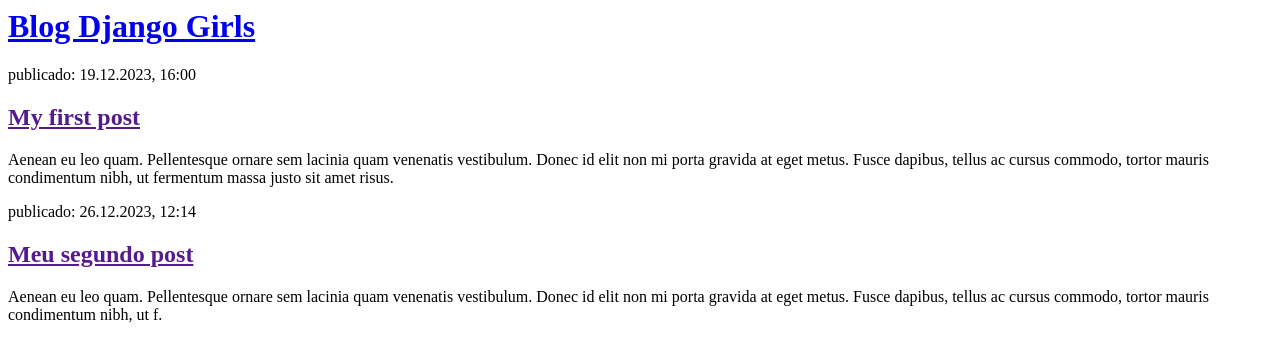
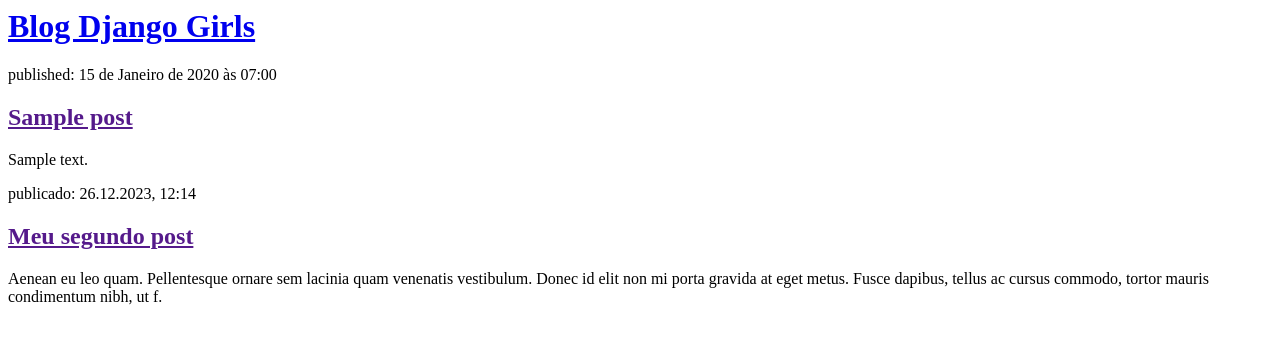
Before and after one commit to bton2/my-first-blog, a Django app: page / in a window 1280 px wide. Shown: the top 362 px of the page. Run offline with Django 5.2, Linux system fonts and the light colour scheme; tables that the repository leaves empty hold one stand-in row (values such as "Sample post").

Commit message:
Modified templates to display form databe.

```diff
--- a/blog/models.py
+++ b/blog/models.py
@@ -8,6 +8,8 @@
     title = models.CharField(max_length=200)
     text = models.TextField()
     created_date = models.DateTimeField(blank=True, null=True)
+    published_date = models.DateTimeField(blank=True, null=True)
+
 
     def publish(self):
         self.published_date = timezone.now()
--- a/blog/templates/blog/post_list.html
+++ b/blog/templates/blog/post_list.html
@@ -8,10 +8,14 @@
         </div>
 
         <div>
-            <p>publicado: 19.12.2023, 16:00</p>
-            <h2><a href="">My first post</a></h2>
-            <p>Aenean eu leo quam. Pellentesque ornare sem lacinia quam venenatis vestibulum. Donec id elit non mi porta gravida at eget metus. Fusce dapibus, tellus ac cursus commodo, tortor mauris condimentum nibh, ut fermentum massa justo sit amet risus.</p>
-        </div>
+
+        {% for post in posts %}
+            <div>
+                <p>published: {{ post.published_date }}</p>
+                <h2><a href="">{{ post.title }}</a></h2>
+                <p>{{ post.text|linebreaksbr }}</p>
+            </div>
+        {% endfor %}
 
       <div>
             <p>publicado: 26.12.2023, 12:14</p>
--- a/blog/views.py
+++ b/blog/views.py
@@ -1,6 +1,9 @@
 from django.shortcuts import render
+from django.utils import timezone
+from .models import Post
 
 # Create your views here.
 
 def post_list(request):
-    return render(request, 'blog/post_list.html', {})
+    posts = Post.objects.filter(published_date__lte=timezone.now()).order_by('published_date')
+    return render(request, 'blog/post_list.html', {'posts':posts})
```
Also changed, not shown: blog/migrations/0002_post_published_date.py (added).
